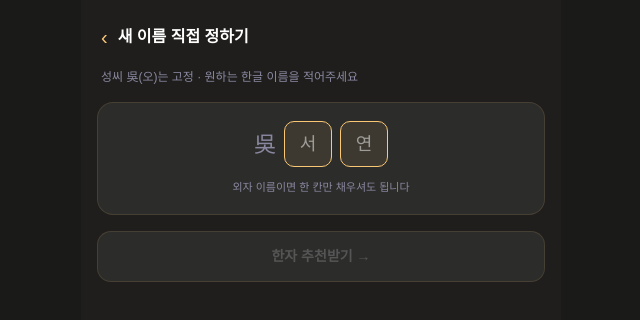
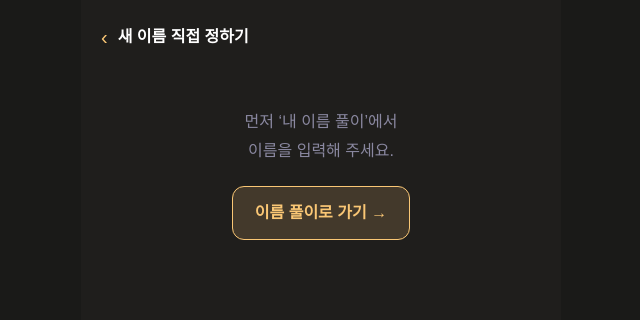
Before and after one commit to lysh0112-cpu/myjae, a Next.js app: page /manseryeok/naming/rename/newname in a window 1280 px wide. Shown: the top 320 px of the page, without its empty margins (319-959 px from the left). Built offline with nearby package versions, Linux system fonts and the light colour scheme.

Commit message:
Update page.tsx

```diff
--- a/app/manseryeok/naming/rename/newname/page.tsx
+++ b/app/manseryeok/naming/rename/newname/page.tsx
@@ -1,22 +1,55 @@
 'use client'
-import { useState, CSSProperties } from 'react'
+import { useState, useEffect, CSSProperties } from 'react'
 import { useRouter } from 'next/navigation'
 
 const GOLD = '#FAC775'
 const CARD = '#2C2C2A'
 const SUB = '#8a88a0'
 
+const MY_INFO_KEY = 'myinfo'
+const NAMING_RESULT_KEY = 'naming_last_result_v1'
+
+interface SavedChar {
+  hangul: string
+  hanja: string
+  strokes: number
+  resourceOhaeng: string
+}
+
+// diagnosis 화면과 동일한 personKey 규칙 (동일인 식별)
+function personKey(m: Record<string, unknown> | null): string {
+  if (!m || !m.year) return ''
+  const hourIdx = m.hour === '모름' || m.hour == null ? 'x' : m.hour
+  return [m.calType || '양력', m.year, m.month, m.day, m.leapMonth || '0', hourIdx, m.gender || '남'].join('|')
+}
+
 export default function NewNamePage() {
   const router = useRouter()
   const [c1, setC1] = useState('')
   const [c2, setC2] = useState('')
 
-  const ready = c1.trim().length > 0
+  const [surname, setSurname] = useState<SavedChar | null>(null)
+  const [loaded, setLoaded] = useState(false)
+
+  // 본인 성씨를 '내 이름 풀이' 결과에서 이어받음 (사주 동일인일 때만)
+  useEffect(() => {
+    try {
+      const m = JSON.parse(localStorage.getItem(MY_INFO_KEY) || '{}')
+      const r = JSON.parse(localStorage.getItem(NAMING_RESULT_KEY) || '{}')
+      const samePerson = r.personKey && r.personKey === personKey(m)
+      if (samePerson && Array.isArray(r.chars) && r.chars[0]) {
+        setSurname(r.chars[0] as SavedChar)
+      }
+    } catch {}
+    setLoaded(true)
+  }, [])
+
+  const ready = !!surname && c1.trim().length > 0
 
   const proceed = () => {
     if (!ready) return
     const name = (c1 + c2).trim()
-    router.push('/manseryeok/naming/rename/hanja?count=2&newname=' + encodeURIComponent(name))
+    router.push('/manseryeok/naming/rename/newhanja?name=' + encodeURIComponent(name))
   }
 
   const inputStyle: CSSProperties = {
@@ -25,6 +58,29 @@ export default function NewNamePage() {
     background: 'rgba(250,199,117,0.08)', color: '#fff',
   }
 
+  // 성씨 정보가 없으면(=이름 풀이 안 했으면) 안내
+  if (loaded && !surname) {
+    return (
+      <main style={{ minHeight: '100vh', background: '#1f1e1c', maxWidth: 480, margin: '0 auto', padding: '8px 16px 32px' }}>
+        <div style={{ display: 'flex', alignItems: 'center', gap: 10, padding: '14px 4px 16px' }}>
+          <button onClick={() => router.back()} style={{ background: 'none', border: 'none', color: GOLD, fontSize: 20, cursor: 'pointer' }}>{'\u2039'}</button>
+          <span style={{ fontSize: 16, fontWeight: 700, color: '#fff' }}>새 이름 직접 정하기</span>
+        </div>
+        <div style={{ padding: '40px 8px', textAlign: 'center', color: SUB, lineHeight: 1.8 }}>
+          먼저 &lsquo;내 이름 풀이&rsquo;에서<br />이름을 입력해 주세요.
+          <div style={{ marginTop: 20 }}>
+            <button onClick={() => router.push('/manseryeok/naming/diagnosis')}
+              style={{ padding: '12px 22px', borderRadius: 12, background: 'rgba(250,199,117,0.16)', border: '1px solid ' + GOLD, color: GOLD, fontWeight: 700, cursor: 'pointer' }}>
+              이름 풀이로 가기 →
+            </button>
+          </div>
+        </div>
+      </main>
+    )
+  }
+
+  if (!loaded) return <main style={{ minHeight: '100vh', background: '#1f1e1c' }} />
+
   return (
     <main style={{ minHeight: '100vh', background: '#1f1e1c', maxWidth: 480, margin: '0 auto', padding: '8px 16px 32px' }}>
       <div style={{ display: 'flex', alignItems: 'center', gap: 10, padding: '14px 4px 16px' }}>
@@ -32,12 +88,11 @@ export default function NewNamePage() {
         <span style={{ fontSize: 16, fontWeight: 700, color: '#fff' }}>새 이름 직접 정하기</span>
       </div>
       <p style={{ fontSize: 12, color: SUB, margin: '0 0 16px', padding: '0 4px' }}>
-        성씨 吳(오)는 고정 · 원하는 한글 이름을 적어주세요
+        성씨 {surname!.hanja}({surname!.hangul})는 그대로 · 원하는 한글 이름을 적어주세요
       </p>
-
       <div style={{ background: CARD, border: '1px solid rgba(250,199,117,0.12)', borderRadius: 16, padding: '18px 16px' }}>
         <div style={{ display: 'flex', gap: 8, justifyContent: 'center', alignItems: 'center' }}>
-          <span style={{ fontSize: 22, color: SUB }}>吳</span>
+          <span style={{ fontSize: 22, color: SUB }}>{surname!.hanja}</span>
           <input value={c1} onChange={(e) => setC1(e.target.value.slice(0, 1))} placeholder="서" style={inputStyle} />
           <input value={c2} onChange={(e) => setC2(e.target.value.slice(0, 1))} placeholder="연" style={inputStyle} />
         </div>
@@ -45,7 +100,6 @@ export default function NewNamePage() {
           외자 이름이면 한 칸만 채우셔도 됩니다
         </p>
       </div>
-
       <button onClick={proceed} disabled={!ready} className="active:scale-95"
         style={{ marginTop: 16, width: '100%', background: ready ? 'rgba(250,199,117,0.16)' : CARD,
           border: '1px solid ' + (ready ? GOLD : 'rgba(250,199,117,0.12)'), borderRadius: 14, padding: 14,
```
